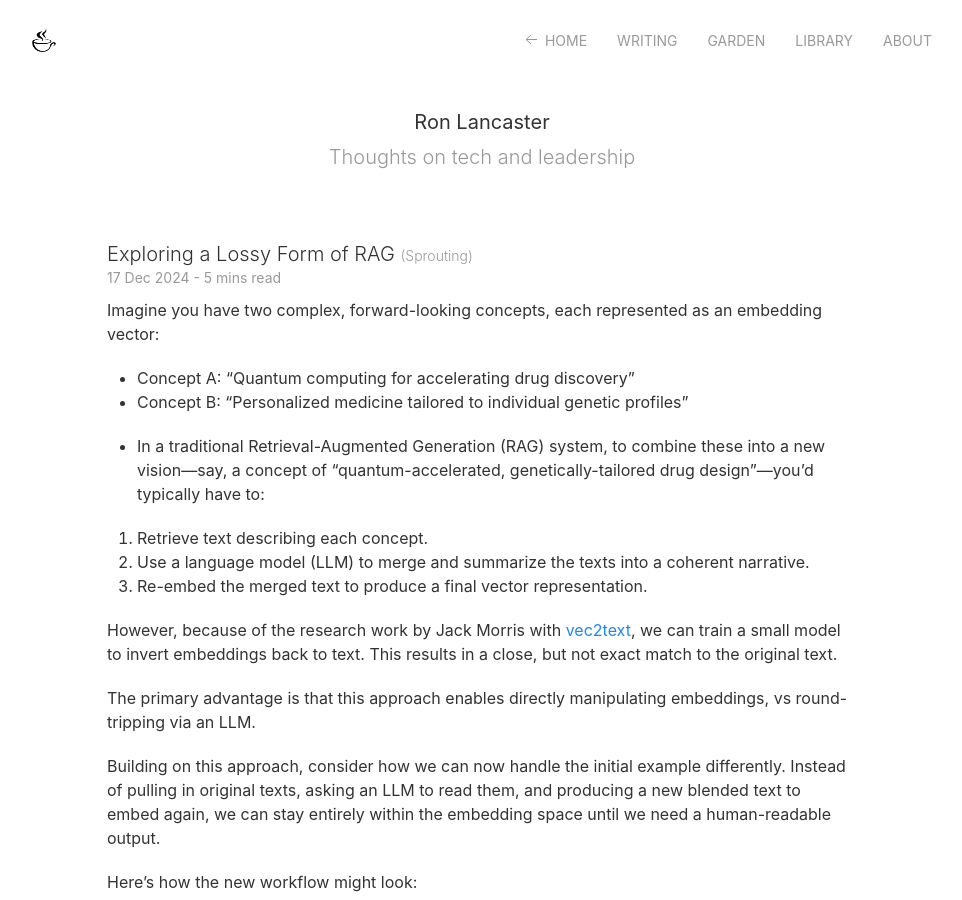
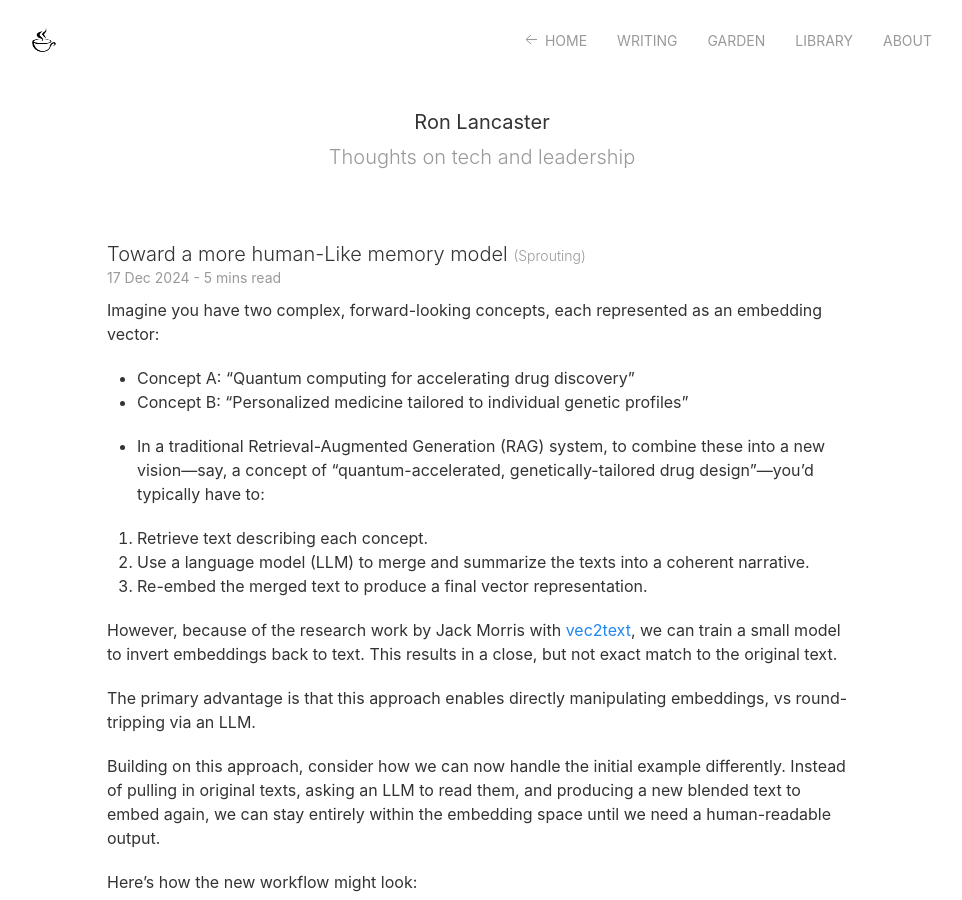
Before and after one commit to nyvyn/nyvyn.github.io, a Jekyll site: the page built from _notes/2024-12-17-lossy-embedding-inversion.markdown, in a window 1280 px wide and 900 px high. Shown: the whole window, without its empty margins (158-1120 px from the left). Built offline with Jekyll 4.4.1, drawn with Linux system fonts in a browser that asks for light colours.

Commit message:
Update note title and description to refine focus
Revised the title to emphasize a more human-like memory model and updated the description to highlight the shift towards concept-driven flexibility over strict text fidelity. This aligns the note's framing with its intended theme.

```diff
--- a/_notes/2024-12-17-lossy-embedding-inversion.markdown
+++ b/_notes/2024-12-17-lossy-embedding-inversion.markdown
@@ -1,7 +1,7 @@
 ---
 layout: note
-title: Exploring a Lossy Form of RAG
-description: Analyzing the trade-offs between traditional and lossy RAG approaches
+title: Toward a more human-Like memory model
+description: Exploring a concept-driven approach trading text-fidelity for flexibility
 status: Sprouting
 ---
 
```
